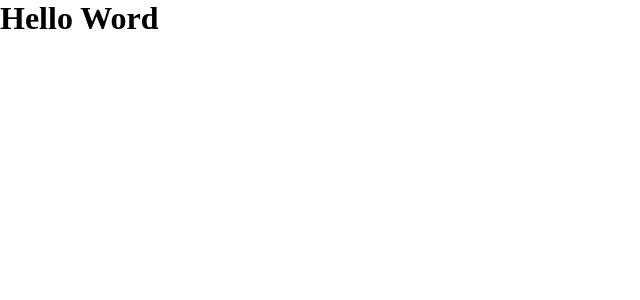
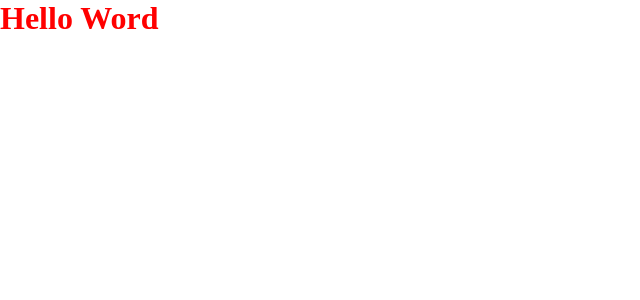
Before and after one commit to DebLopes/ignition-reactjs, a React app in the folder 01-github-explorer/: page / in a window 1280 px wide. Shown: the top 300 px of the page, without its empty margins (0-640 px from the left). Built offline with nearby package versions, Linux system fonts and the light colour scheme.

Commit message:
Configurando SASS

```diff
--- a/01-github-explorer/package.json
+++ b/01-github-explorer/package.json
@@ -20,6 +20,8 @@
     "cross-env": "^7.0.3",
     "css-loader": "^6.3.0",
     "html-webpack-plugin": "^5.3.2",
+    "node-sass": "^6.0.1",
+    "sass-loader": "^12.1.0",
     "style-loader": "^3.3.0",
     "webpack": "^5.54.0",
     "webpack-cli": "^4.8.0",
--- a/01-github-explorer/src/App.jsx
+++ b/01-github-explorer/src/App.jsx
@@ -1,4 +1,4 @@
-import './styles/global.css';
+import './styles/global.scss';
 
 export function App() {
     return <h1>Hello Word</h1>
--- a/01-github-explorer/src/styles/global.css
+++ b/01-github-explorer/src/styles/global.scss
@@ -6,4 +6,7 @@
 
 body {
   font: Arial, Helvetica, sans-serif;
+  h1 {
+    color: red;
+  }
 }
--- a/01-github-explorer/webpack.config.js
+++ b/01-github-explorer/webpack.config.js
@@ -29,9 +29,9 @@
         use: "babel-loader",
       },
       {
-        test: /\.css$/,
+        test: /\.scss$/,
         exclude: /node_modules/,
-        use: ['style-loader','css-loader'],
+        use: ['style-loader','css-loader', 'sass-loader'],
       },
     ],
   },
```
Also changed, not shown: 1 other file (tests, documents, lock files or other folders).
